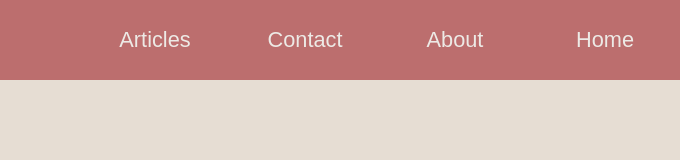
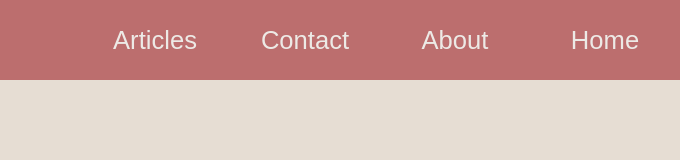
Before and after one commit to s-zhdanova/SilverLens, a plain HTML site: page index.html in a window 1280 px wide. Shown: the full height of the page, 600-1280 px from the left. Drawn offline with Linux system fonts and the light colour scheme.

Commit message:
lowk gonna crash out

```diff
--- a/style.css
+++ b/style.css
@@ -26,7 +26,7 @@ body {
     /* font-weight: bold; */
     color: #edeae6;
     text-align: center;
-    font-size: 1.7vw;
+    font-size: 2vw;
     background-color: #bc6e6e;
     border: none;
     width: 150px; /* 22.5 */
```
